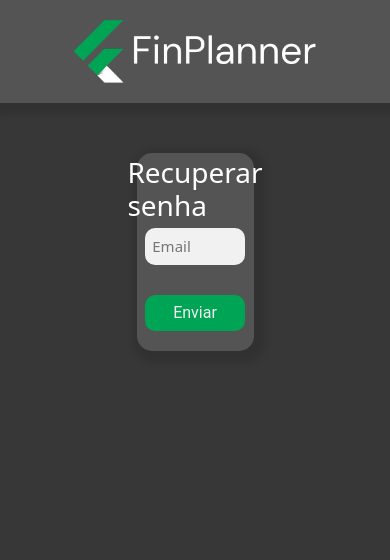
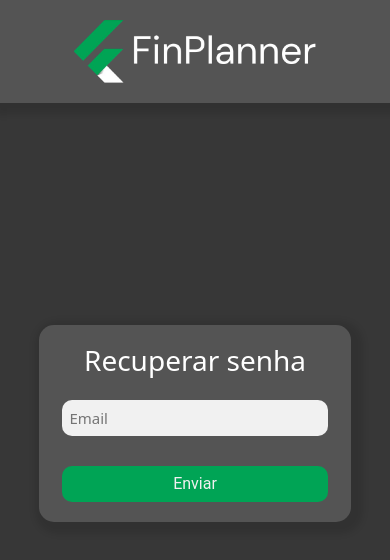
Before and after one commit to RomeuComastri/GestaoFinanceira.APP, a React (Create React App) app: page /recuperarsenha in a window 390 px wide. Shown: the top 560 px of the page. Built offline with nearby package versions, Linux system fonts and the light colour scheme.

Commit message:
Mudança modal de filtrar

```diff
--- a/src/ProtectedRoute.js
+++ b/src/ProtectedRoute.js
@@ -1,6 +1,5 @@
 import React from 'react';
 import { Navigate } from "react-router-dom";
-import UsuarioApi from './services/UsuarioApi';
 
 
 
--- a/src/pages/RecuperarSenha/RecuperarSenha.module.css
+++ b/src/pages/RecuperarSenha/RecuperarSenha.module.css
@@ -246,12 +246,21 @@
 }
 
 @media screen and (max-width: 1000px) {
-    .login_container {
-        width: 80%;
+    body {
+        overflow: auto;
     }
 
-    .modal_containerSenha {
-        width: 60%;
+    .modal_containerRecuperarSenha {
+        width: 80%;
+        margin-top: 50%;
+    }
+
+    .totalRecuperarSenha {
+        display: flex;
+        flex-direction: column;
+        gap: 15px;
+        margin-top: 7%;
+        align-items: center;
     }
 
     @media screen and (max-width: 570px) {
--- a/src/pages/Transacao/Transacao.js
+++ b/src/pages/Transacao/Transacao.js
@@ -50,7 +50,7 @@ export function Transacao() {
         e.preventDefault();
         carregarTransacoesFiltradas();
         obterSaldoTotalAsync();
-        fecharModalFiltrar();
+        setIsModalFiltroOpen(false);
     };
 
     const handleClickFiltrar = () => {
@@ -59,6 +59,13 @@ export function Transacao() {
 
     const fecharModalFiltrar = () => {
         setIsModalFiltroOpen(false);
+        setFiltro({
+            usuarioId: usuarioId,
+            tipo: "",
+            categoriaId: "",
+            dataInicio: "",
+            dataFim: ""
+        });
     };
 
     const handleClickDeletar = (transacao) => {
@@ -270,7 +277,7 @@ export function Transacao() {
                                     &times;
                                 </button>
                             </div>
-                            <form onSubmit={handleSubmitFiltro}className={style.formularioFiltrarTrancao}>
+                            <form onSubmit={handleSubmitFiltro} className={style.formularioFiltrarTrancao}>
                                 <div className={style.grupoFormularioFiltrarTrancao}>
                                     <label>Tipo</label>
                                     <select
```
